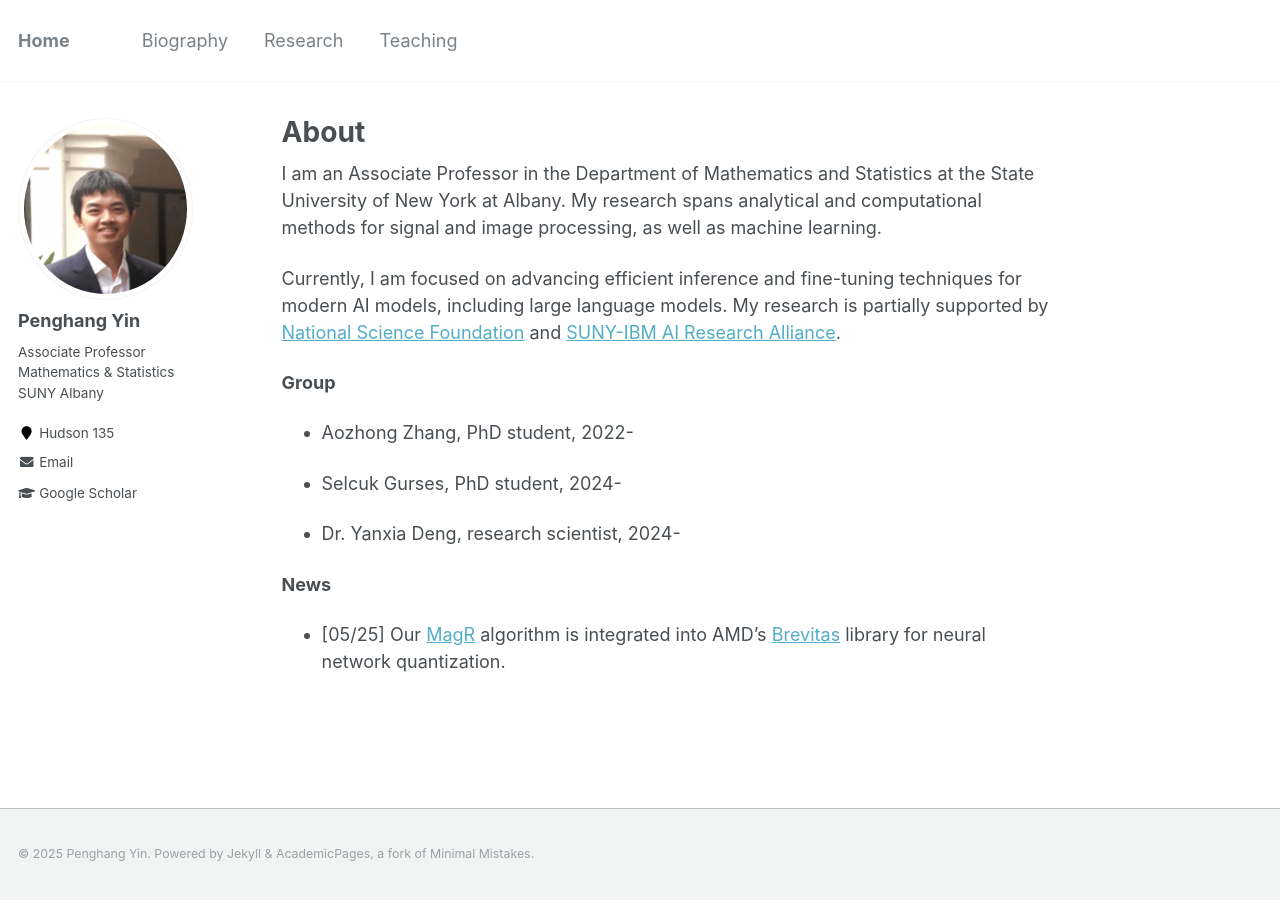
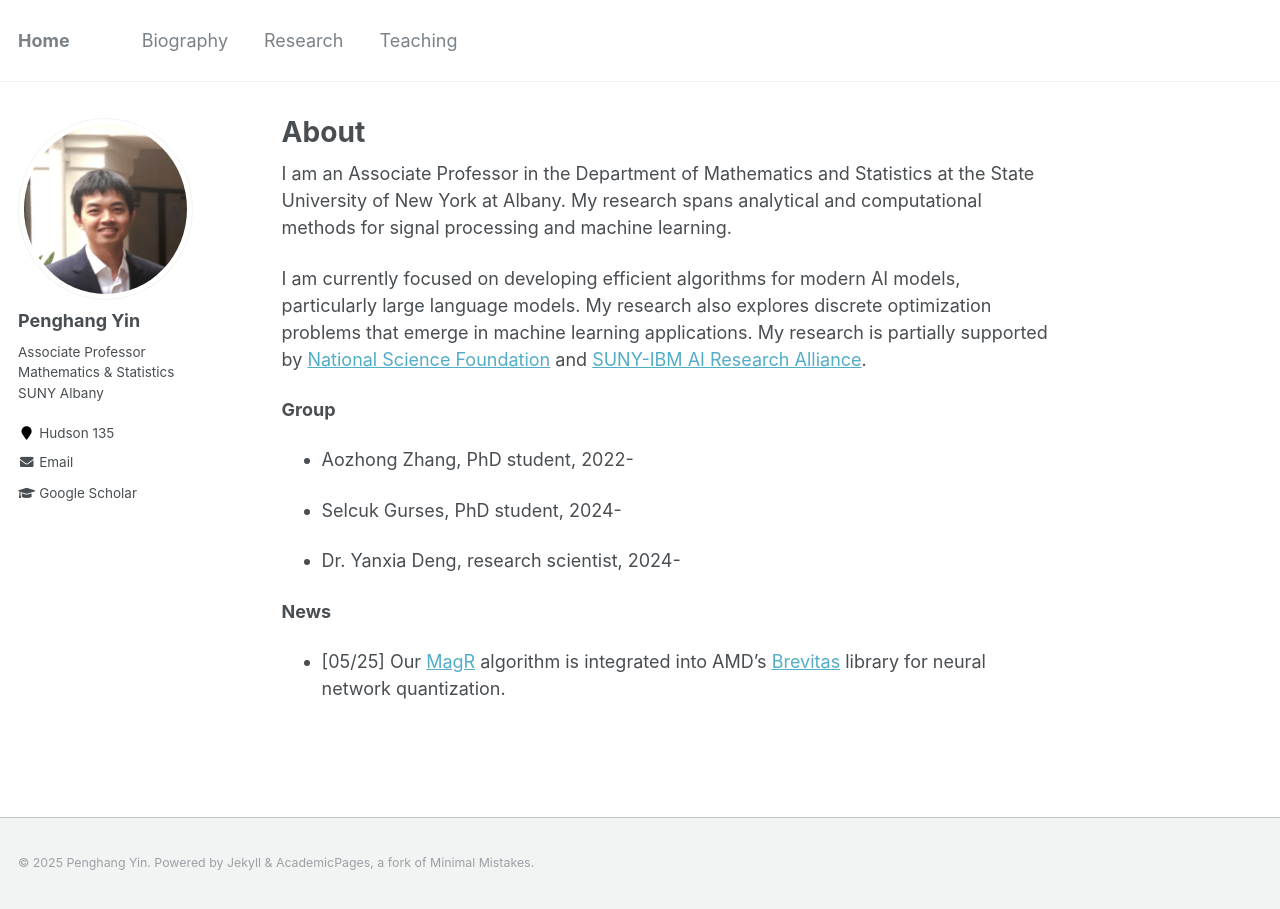
Before and after one commit to yin-penghang/yin-penghang.github.io, a Jekyll site: the page built from _pages/about.md, in a window 1280 px wide. Built offline with Jekyll 4.4.1, drawn with Linux system fonts in a browser that asks for light colours.

Commit message:
Update about.md

```diff
--- a/_pages/about.md
+++ b/_pages/about.md
@@ -8,9 +8,9 @@ redirect_from:
   - /about.html
 ---
 
-I am an Associate Professor in the Department of Mathematics and Statistics at the State University of New York at Albany. My research spans analytical and computational methods for signal and image processing, as well as machine learning.
+I am an Associate Professor in the Department of Mathematics and Statistics at the State University of New York at Albany. My research spans analytical and computational methods for signal processing and machine learning.
 
-Currently, I am focused on advancing efficient inference and fine-tuning techniques for modern AI models, including large language models. My research is partially supported by [National Science Foundation](https://www.nsf.gov/) and [SUNY-IBM AI Research Alliance](https://www.suny.edu/ai-research-alliance/).
+I am currently focused on developing efficient algorithms for modern AI models, particularly large language models. My research also explores discrete optimization problems that emerge in machine learning applications. My research is partially supported by [National Science Foundation](https://www.nsf.gov/) and [SUNY-IBM AI Research Alliance](https://www.suny.edu/ai-research-alliance/).
 
 **Group**
 - Aozhong Zhang, PhD student, 2022-
```
